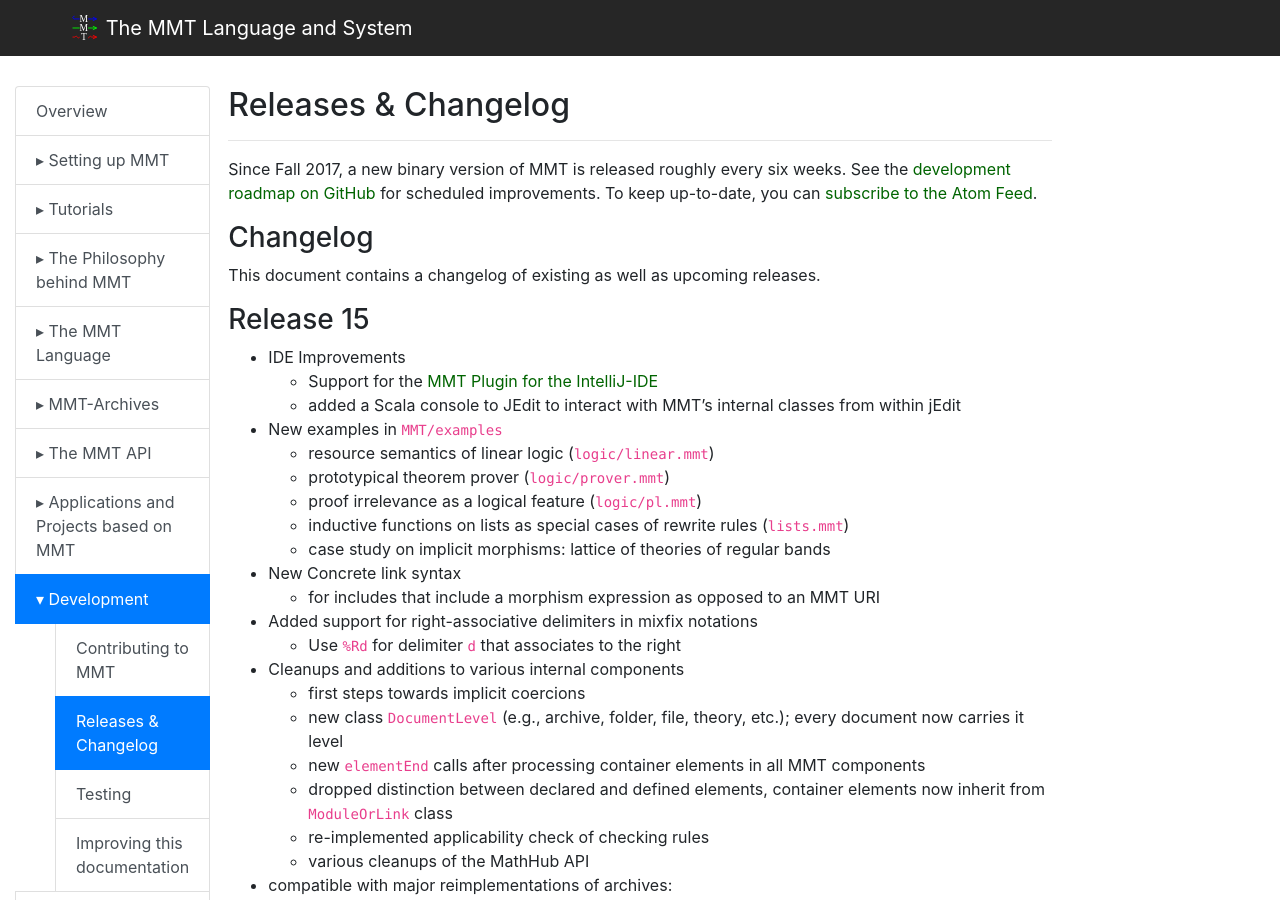
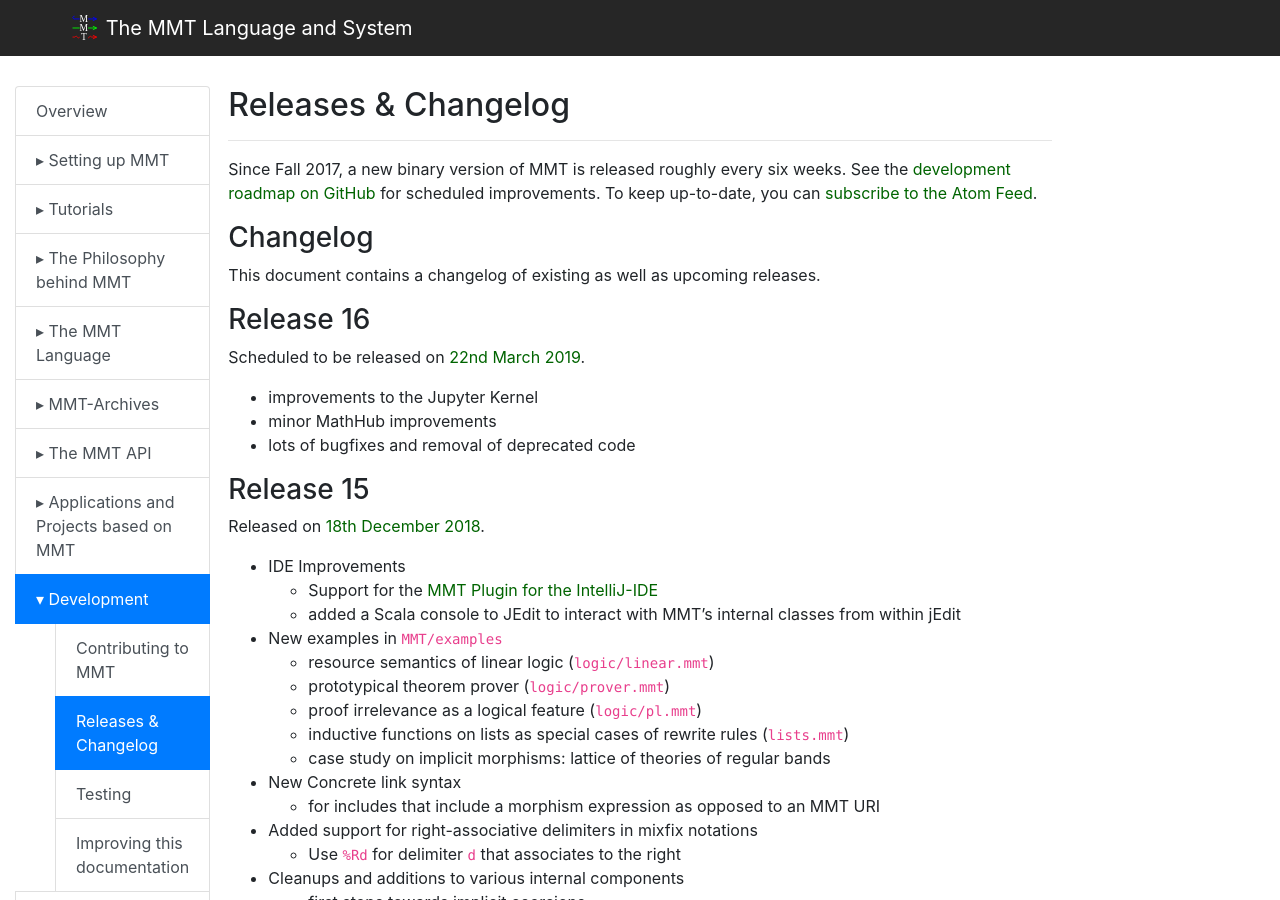
Before and after one commit to UniFormal/uniformal.github.io, a Jekyll site: the page built from doc/development/releases.md, in a window 1280 px wide and 900 px high. Built offline with Jekyll 4.4.1, drawn with Linux system fonts in a browser that asks for light colours.

Commit message:
Update releases.md

```diff
--- a/doc/development/releases.md
+++ b/doc/development/releases.md
@@ -11,7 +11,17 @@ To keep up-to-date, you can [subscribe to the Atom Feed](https://github.com/Unif
 
 This document contains a changelog of existing as well as upcoming releases.
 
+### Release 16
+
+Scheduled to be released on [22nd March 2019](https://github.com/UniFormal/MMT/milestone/8).
+
+- improvements to the Jupyter Kernel
+- minor MathHub improvements
+- lots of bugfixes and removal of deprecated code
+
 ### Release 15
+
+Released on [18th December 2018](https://github.com/UniFormal/MMT/releases/tag/v15.0.0).
 
 - IDE Improvements
   - Support for the [MMT Plugin for the IntelliJ-IDE](https://github.com/UniFormal/IntelliJ-MMT)
```
